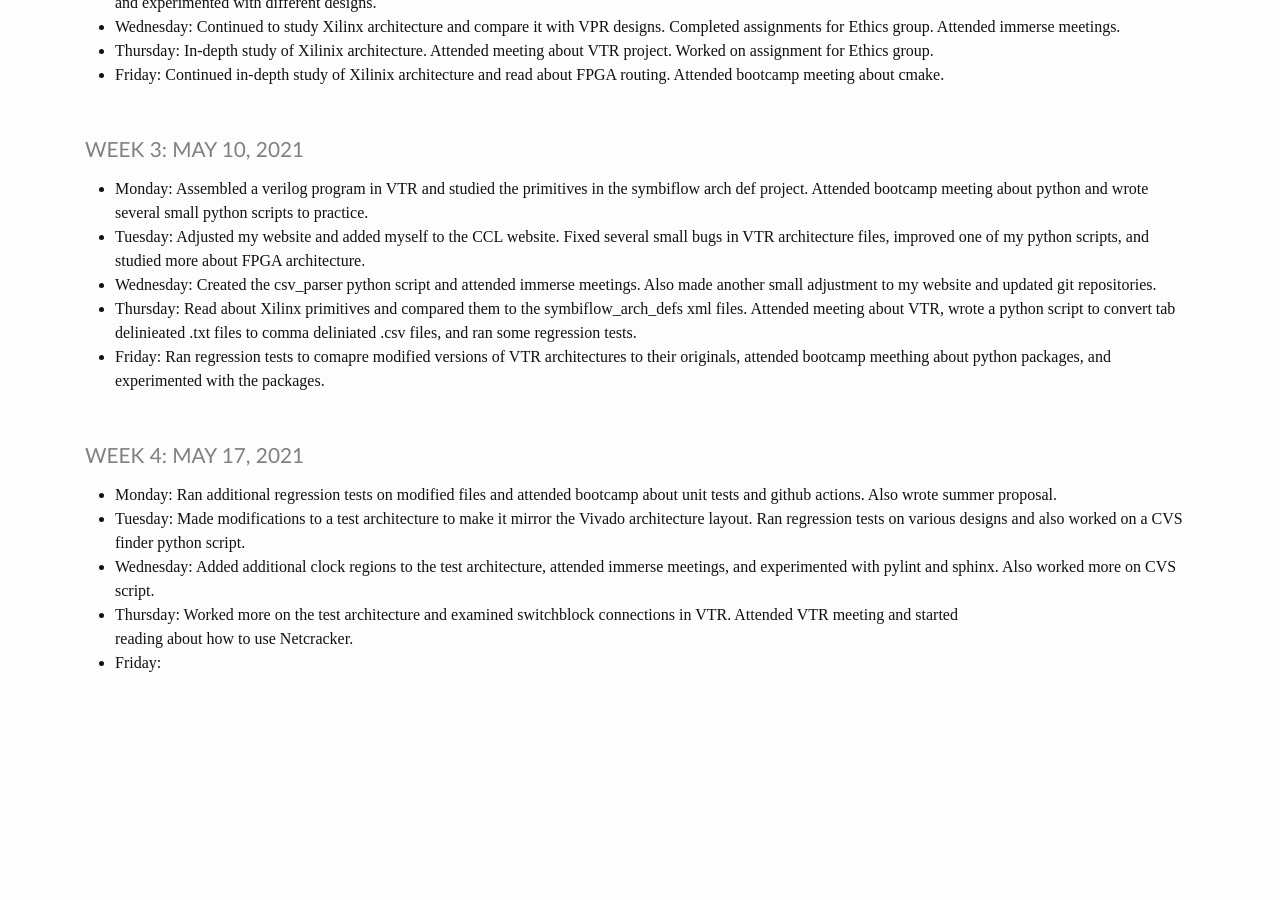
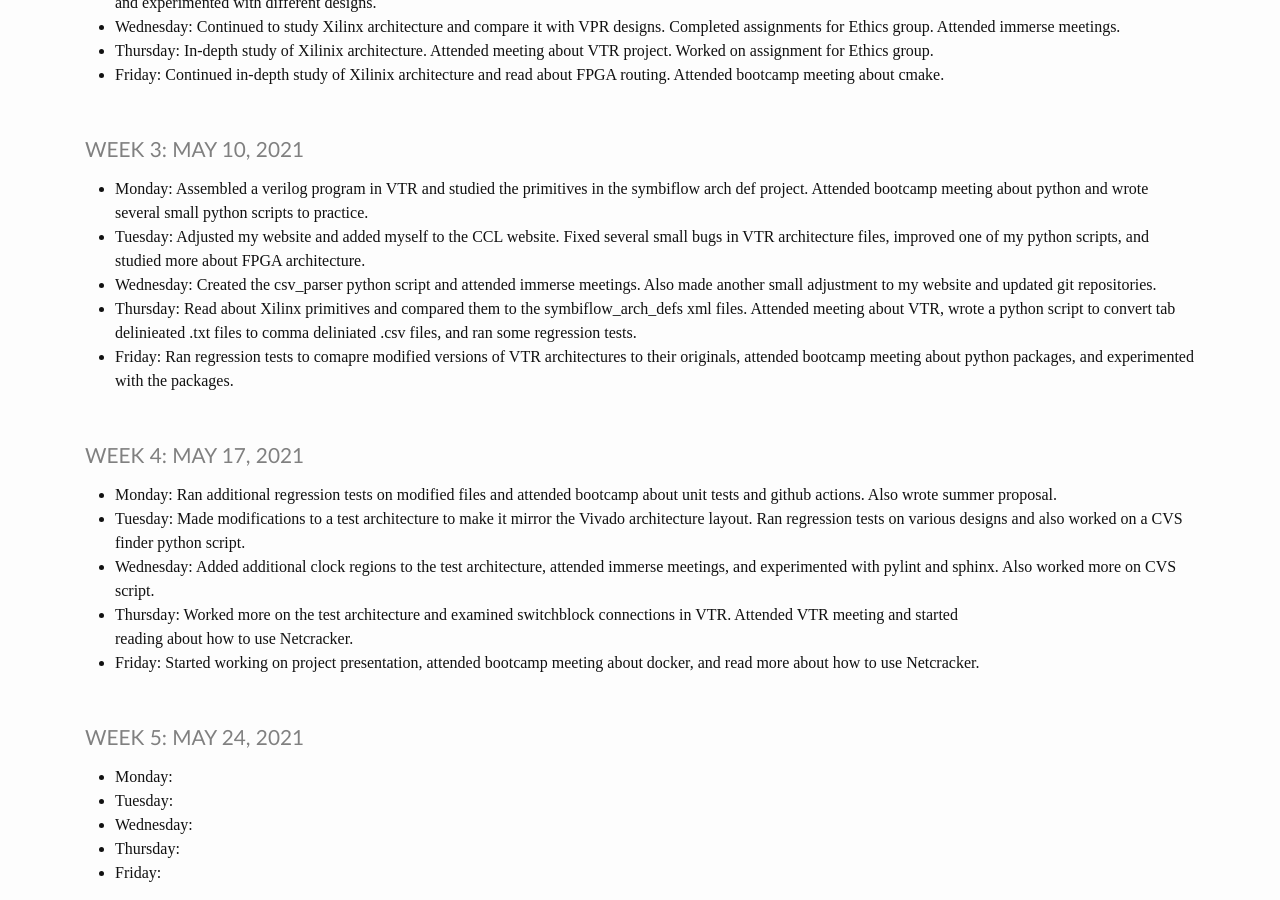
Before and after one commit to heinerb1/heinerb1.github.io, a Jekyll site: the page built from _pages/log.md, in a window 1280 px wide and 900 px high, scrolled down 577 px. Built offline with Jekyll 4.4.1, drawn with Linux system fonts in a browser that asks for light colours; before the commit the page ends 1267 px from its top, so only the background shows below that.

Commit message:
5/21 Update

```diff
--- a/_pages/log.md
+++ b/_pages/log.md
@@ -37,7 +37,7 @@ title: IMMERSE Log
 * **Thursday**: Read about Xilinx primitives and compared them to the symbiflow_arch_defs xml files. Attended meeting
                 about VTR, wrote a python script to convert tab delinieated .txt files to comma deliniated .csv files, and ran some regression tests.
 * **Friday**: Ran regression tests to comapre modified versions of VTR architectures to their originals, attended bootcamp
-              meething about python packages, and experimented with the packages.
+              meeting about python packages, and experimented with the packages.
 
 ### Week 4: May 17, 2021
 
@@ -49,4 +49,13 @@ title: IMMERSE Log
                  sphinx. Also worked more on CVS script.
 * **Thursday**: Worked more on the test architecture and examined switchblock connections in VTR. Attended VTR meeting and started
                 reading about how to use Netcracker.
+* **Friday**: Started working on project presentation, attended bootcamp meeting about docker, and read more about how
+              to use Netcracker.
+
+### Week 5: May 24, 2021
+
+* **Monday**:
+* **Tuesday**:
+* **Wednesday**:
+* **Thursday**:
 * **Friday**:
```
